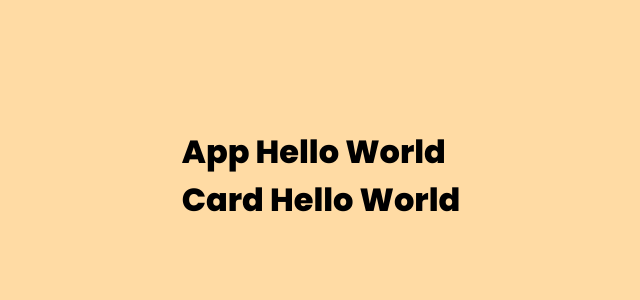
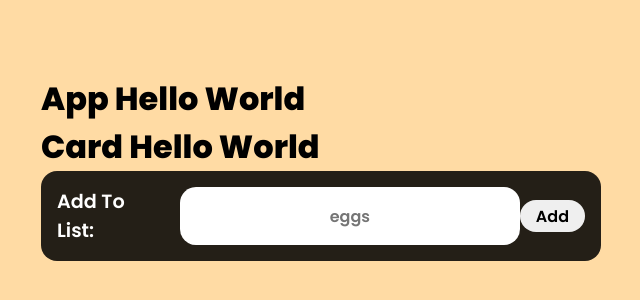
Before and after one commit to JJAHMEDAMER/React-Projects, a React (Create React App) app in the folder Mini-Projects/Grocery-List/: page / in a window 1280 px wide. Shown: the part 272-572 px from the top of the page, without its empty margins (319-959 px from the left). Built offline with nearby package versions, Linux system fonts and the light colour scheme.

Commit message:
controller

```diff
--- a/Mini-Projects/Grocery-List/src/App.css
+++ b/Mini-Projects/Grocery-List/src/App.css
@@ -1,5 +1,7 @@
 :root {
-    --yellow:#FFDBA4;
+    --yellow: #FFDBA4;
+    --card-bg: rgba(0, 0, 0, 0.859);
+    --white: #fff;
 }
 
 *,
@@ -24,3 +26,49 @@ button,
 input {
     font: inherit;
 }
+
+.flex {
+    display: flex;
+}
+
+/* Controller */
+.card {
+    background-color: var(--card-bg);
+    padding: 1rem;
+    border-radius: 1rem;
+}
+
+.control {
+    width: 35rem;
+    display: flex;
+    justify-content: space-between;
+    align-items: center;
+    margin-bottom: 1rem;
+}
+
+.control--text {
+    font-size: 1.2rem;
+    font-weight: 600;
+    margin-right: 1rem;
+    color: var(--white);
+}
+
+.control--input {
+    min-width: 7rem;
+    padding: 0.2rem 1rem;
+    border-radius: 1rem;
+    border-width: 0;
+    font-weight: 600;
+    text-align: center;
+}
+
+.control--input::placeholder {
+    text-align: center;
+}
+
+.control--button {
+    padding: 0.2rem 1rem;
+    border-radius: 1rem;
+    border-width: 0;
+    font-weight: 600;
+}
--- a/Mini-Projects/Grocery-List/src/App.js
+++ b/Mini-Projects/Grocery-List/src/App.js
@@ -1,13 +1,21 @@
 import React from "react";
 
 // Comp
-import Card from "./comp/card"
+import Card from "./comp/card";
+import ControllerBar from "./comp/controller";
 
 function App() {
+  function add() {}
+
+  let inputValue;
+  function getInput(changedValue) {
+    inputValue = changedValue;
+  }
   return (
     <div>
       <h1>App Hello World</h1>
-      <Card/>
+      <Card />
+      <ControllerBar onClickHandler={add} onChangeHandler={getInput} />
     </div>
   );
 }
--- /dev/null
+++ b/Mini-Projects/Grocery-List/src/comp/controller.js
@@ -0,0 +1,19 @@
+import React from "react";
+
+const ControllerBar = ({ onClickHandler, onChangeHandler }) => (
+  <div className="control card">
+    <div className="flex">
+      <h1 className="control--text">Add To List:</h1>
+      <input
+        className="control--input"
+        placeholder="eggs"
+        onChange={(change) => onChangeHandler(change.target.value)}
+      ></input>
+    </div>
+    <button className="control--button" onClick={onClickHandler}>
+      Add
+    </button>
+  </div>
+);
+
+export default ControllerBar;
```
